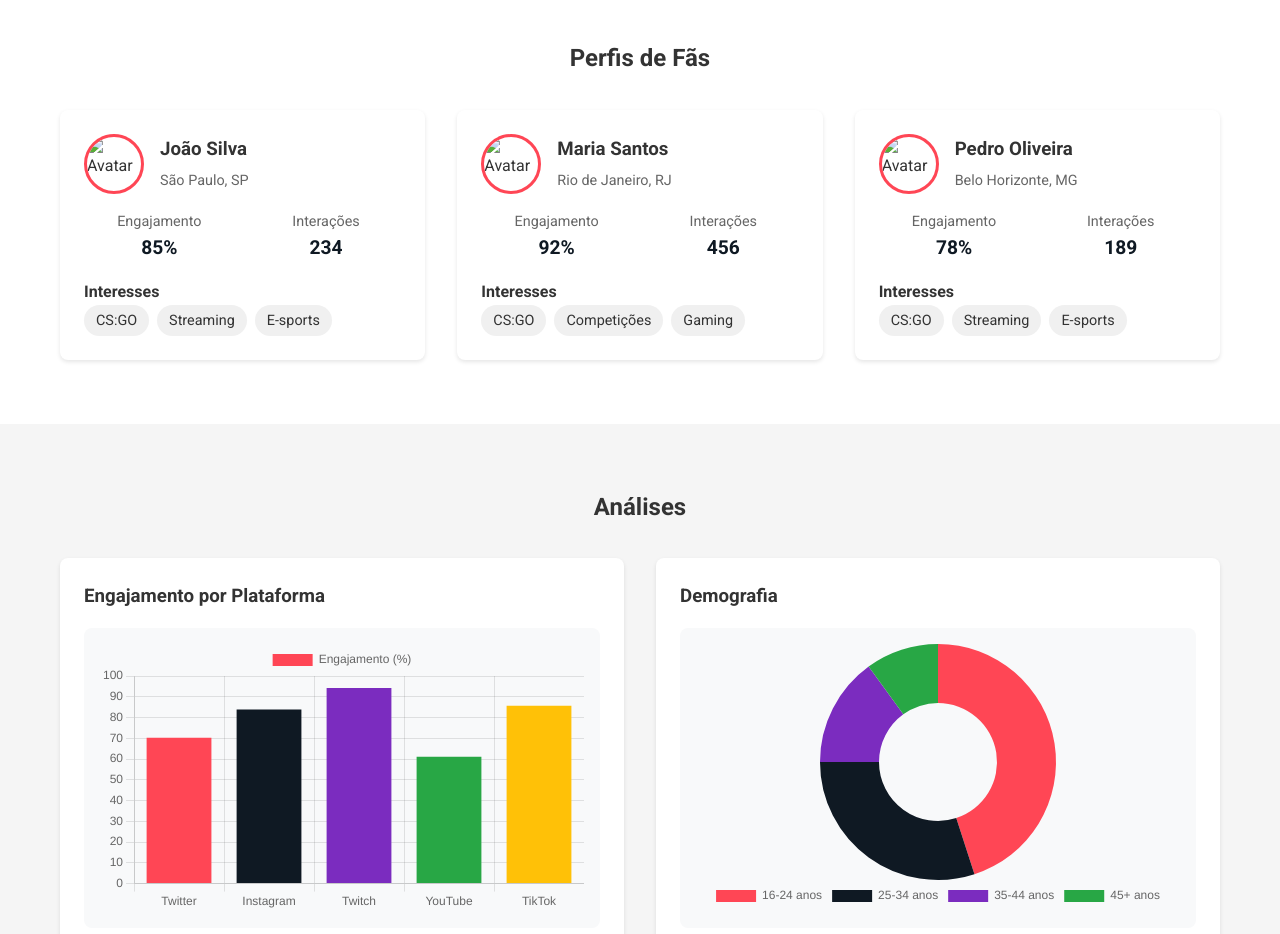
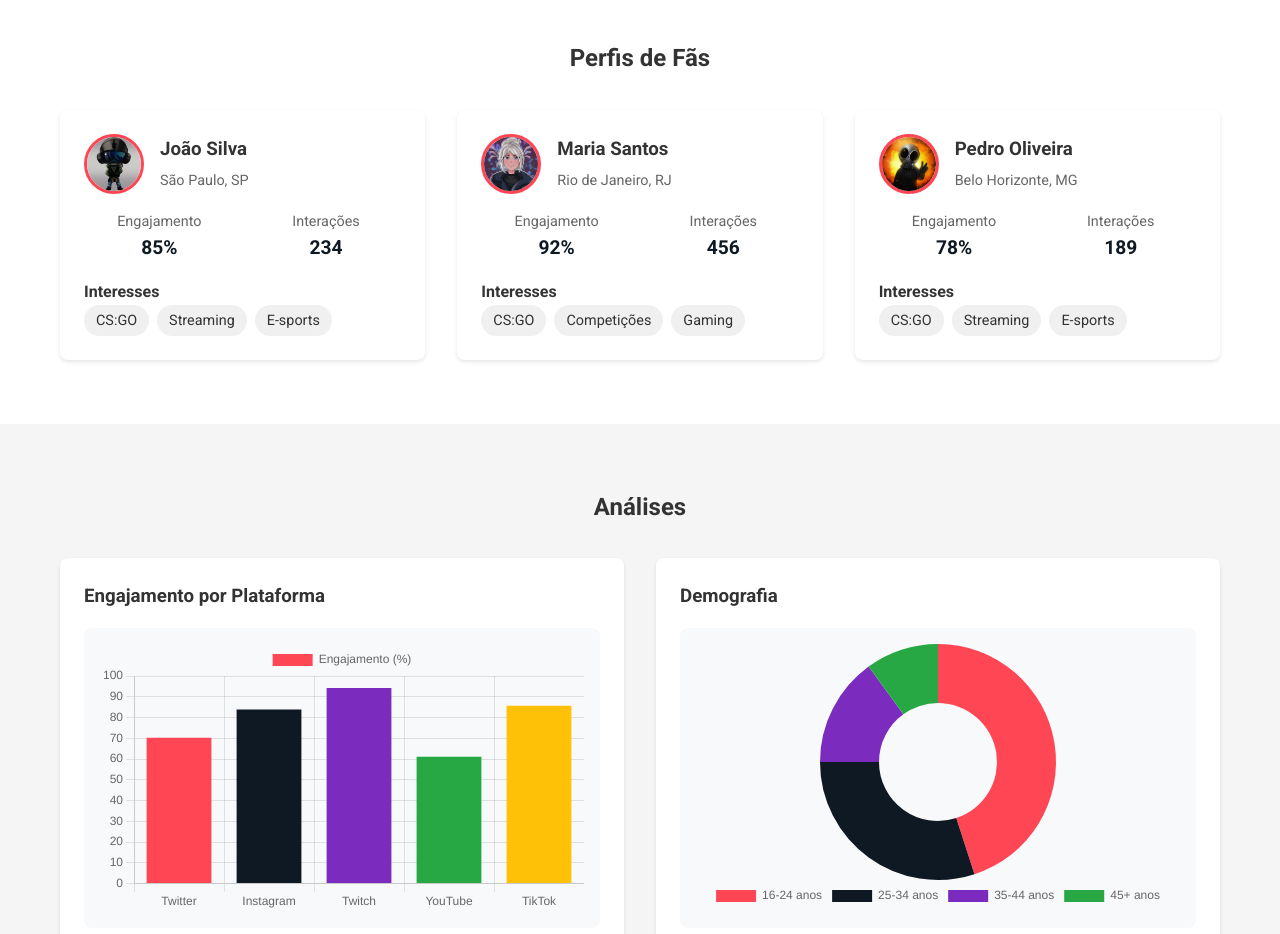
Before and after one commit to novaes11/FURIA-PROJECT, a plain HTML site: page 🧠_Challenge#2-Know_Your_Fan/Challenge #2-Know_Your_Fan_Parte_1/frontend/index.html in a window 1280 px wide. Shown: the part 880-1814 px from the top of the page. Drawn offline with nearby package versions, Linux system fonts and the light colour scheme.

Commit message:
last update

```diff
--- a/🧠_Challenge#2-Know_Your_Fan/Challenge #2-Know_Your_Fan_Parte_1/frontend/index.html
+++ b/🧠_Challenge#2-Know_Your_Fan/Challenge #2-Know_Your_Fan_Parte_1/frontend/index.html
@@ -103,7 +103,7 @@
                 <!-- Card de Perfil de Fã 1 -->
                 <div class="fan-card">
                     <div class="fan-header">
-                        <img src=".../Challenge #2-Know_Your_Fan_Parte_1/frontend/images/r6.jpeg" alt="Avatar" class="fan-avatar">
+                        <img src="images\r6.jpeg" alt="Avatar" class="fan-avatar">
                         <div class="fan-info">
                             <h3>João Silva</h3>
                             <p class="fan-location">São Paulo, SP</p>
@@ -132,7 +132,7 @@
                 <!-- Card de Perfil de Fã 2 -->
                 <div class="fan-card">
                     <div class="fan-header">
-                        <img src="images/avatar-placeholder.jpg" alt="Avatar" class="fan-avatar">
+                        <img src="images\vava.jpeg" alt="Avatar" class="fan-avatar">
                         <div class="fan-info">
                             <h3>Maria Santos</h3>
                             <p class="fan-location">Rio de Janeiro, RJ</p>
@@ -161,7 +161,7 @@
                 <!-- Card de Perfil de Fã 3 -->
                 <div class="fan-card">
                     <div class="fan-header">
-                        <img src="images/avatar-placeholder.jpg" alt="Avatar" class="fan-avatar">
+                        <img src="images\CS.jpg" alt="Avatar" class="fan-avatar">
                         <div class="fan-info">
                             <h3>Pedro Oliveira</h3>
                             <p class="fan-location">Belo Horizonte, MG</p>
```
Also changed, not shown: 🧠_Challenge#2-Know_Your_Fan/Challenge #2-Know_Your_Fan_Parte_1/requirements.txt, 8 other files.
